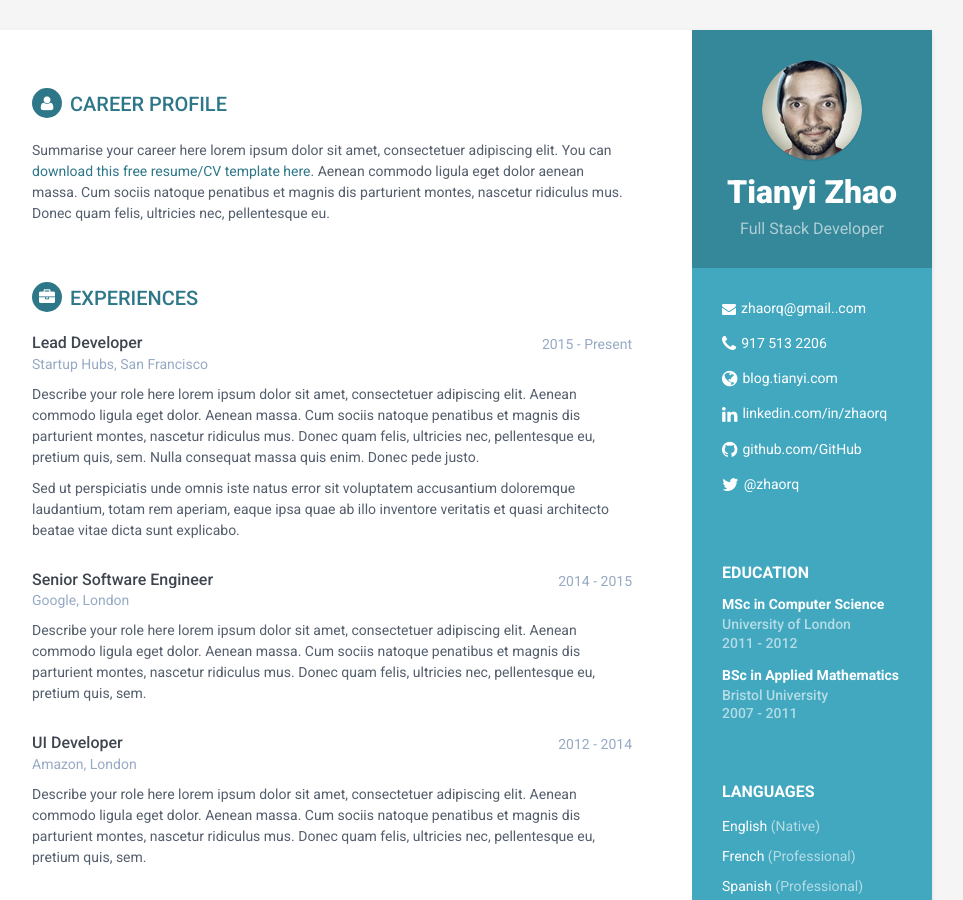
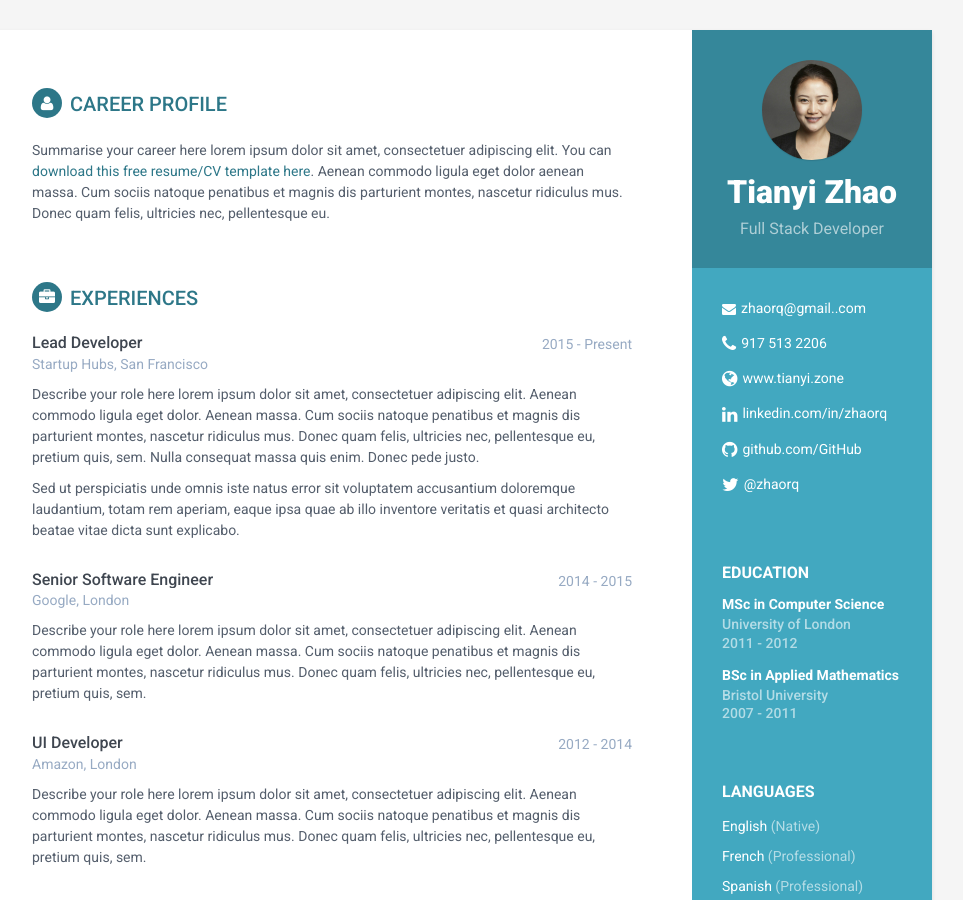
Before and after one commit to zhaorq/zhaorq.github.io, a Jekyll site: the page built from index.html, in a window 1280 px wide and 900 px high. Shown: the whole window, without its empty margins (188-1151 px from the left). Built offline with Jekyll 4.4.1, drawn with Linux system fonts in a browser that asks for light colours.

Commit message:
updated pic

```diff
--- a/_config.yml
+++ b/_config.yml
@@ -15,12 +15,12 @@ baseurl: '' #change it according to your repository name
 #Profile information
 name: Tianyi Zhao
 tagline: Full Stack Developer
-pic: profile.png  #place a 100x100 picture inside /assets/images/ folder and provide the name of the file below
+pic: profile.jpg  #place a 100x100 picture inside /assets/images/ folder and provide the name of the file below
 
 #sidebar links
 email: zhaorq@gmail..com
 phone: 917 513 2206
-website: blog.tianyi.com #do not add http://
+website: www.tianyi.zone #do not add http://
 linkedin: zhaorq
 github: zhaorq
 twitter: '@zhaorq'
```
Also changed, not shown: assets/images/profile.jpg (added), assets/images/profile.png (deleted), 2 other files.
